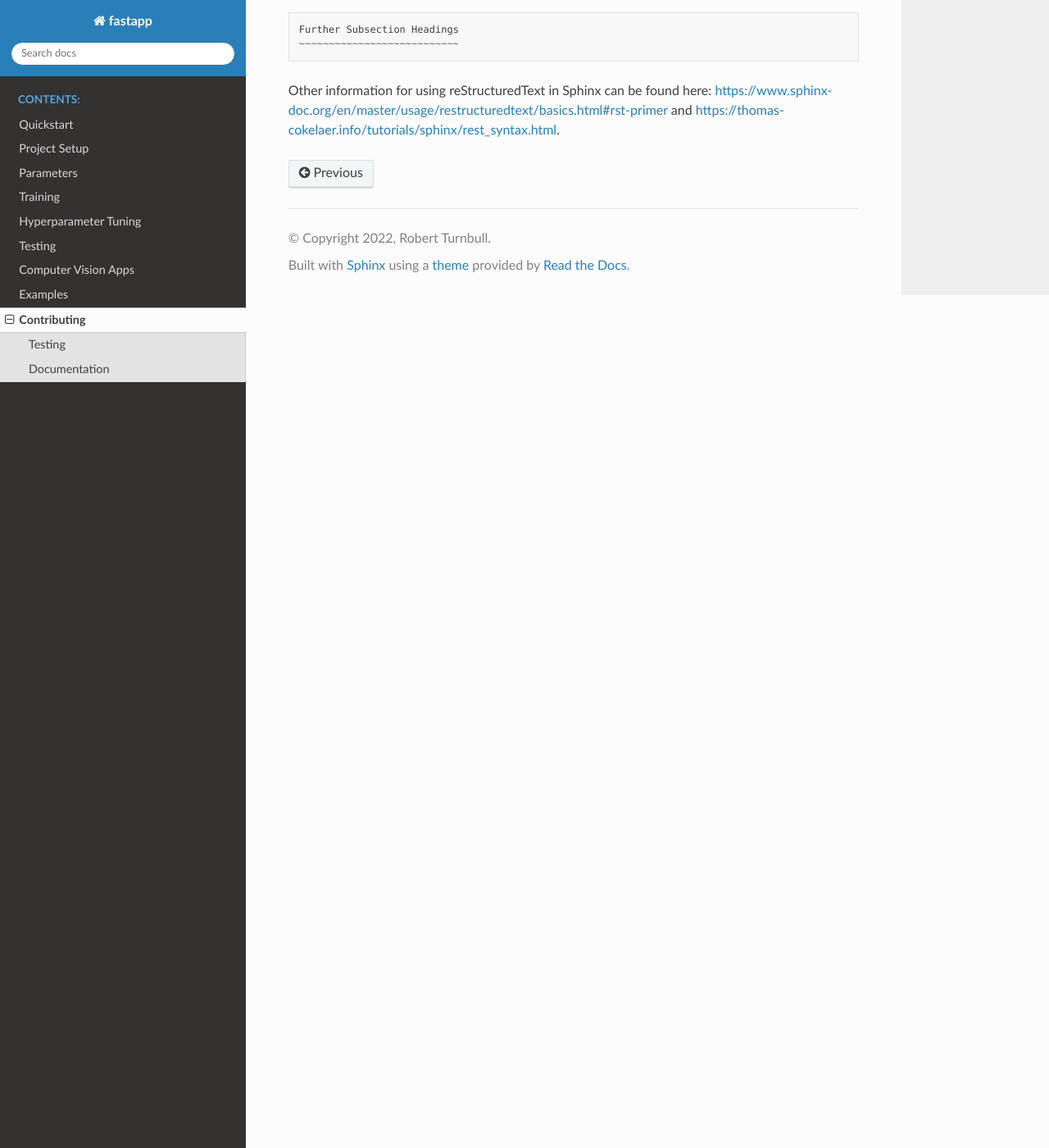
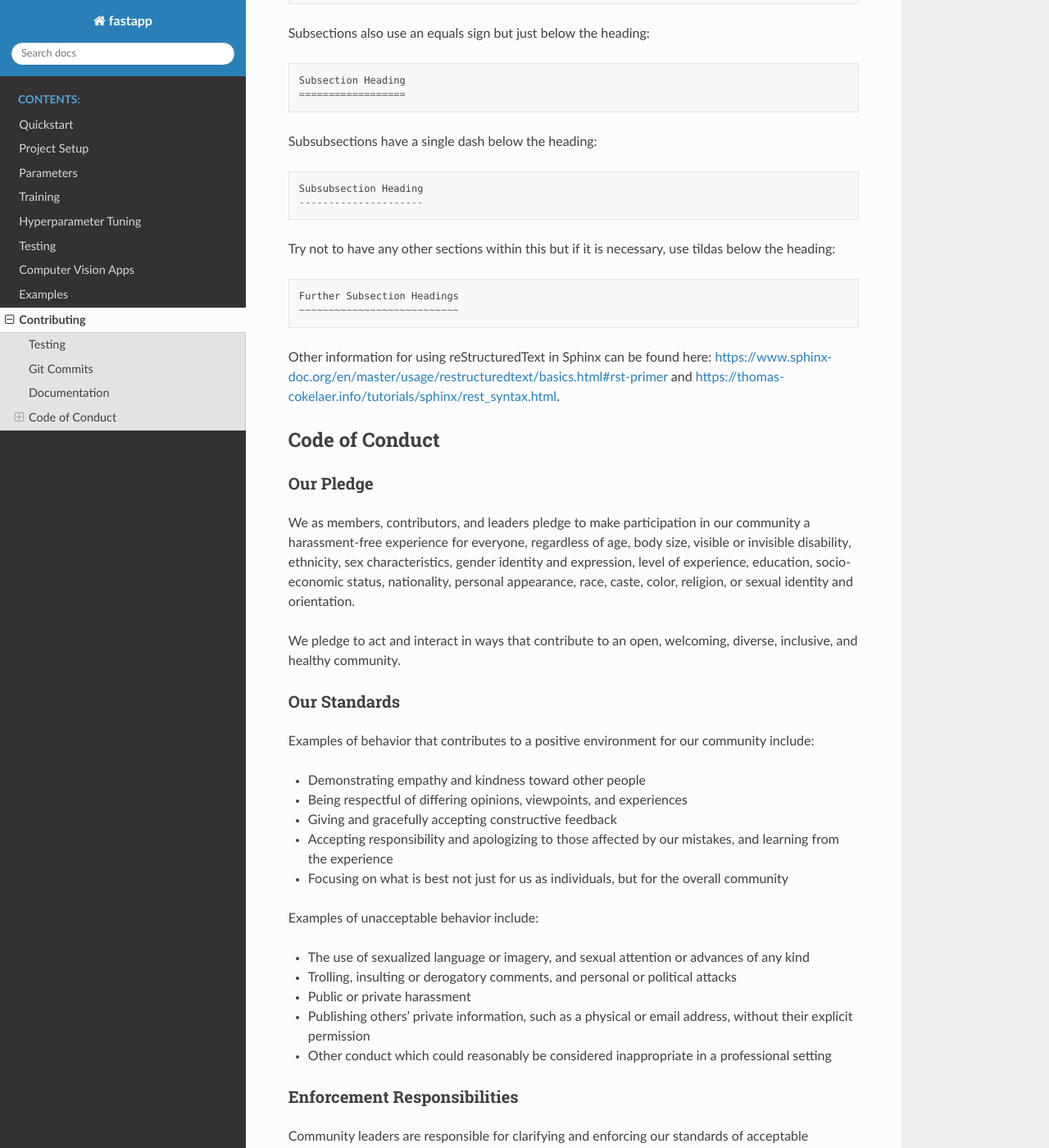
Before and after one commit to rbturnbull/fastapp, a Sphinx documentation site: the page built from docs/contributing.rst, in a window 1280 px wide and 1400 px high, scrolled down 1246 px. Shown: the whole window at 82% size. Built offline with Sphinx 7.4.7 and the Read the Docs theme 2.0.0, drawn with Linux system fonts in a browser that asks for light colours; pages that are not in the unit, such as notebooks, are missing from menus; some of the changed text lies outside the part shown.

Commit message:
:abc: adding more info about git3moji convention

```diff
--- a/docs/contributing.rst
+++ b/docs/contributing.rst
@@ -1,23 +1,37 @@
 =======================
 Contributing
 =======================
-
 
 These practices are subject to change based on the decisions of the team.
 
 - Use clear and explicit variable names. The variable names are typically more verbose than those in fastai.
 - Python code should be formatted using black with the settings in pyproject.toml. The maximum line length is 120 characters.
-- Add emojis at the start of git commit messages according to the `git3moji specification <https://robinpokorny.github.io/git3moji/>`_.
 - Contributions should be commited to a new branch and will be merged with main only after tests and documentation are complete.
 
+
 Testing
--------
+==================
 
 - All tests must be passing before merging with the ``main`` branch.
 - Tests are automatically included in the CI/CD pipeline using Github actions.
 
+Git Commits
+===========
+
+We use the `git3moji <https://robinpokorny.github.io/git3moji/>`_ standard for expressive git commit messages.
+Use one of the following five short emojis at the start of your of your git commit messages:
+
+- ``:zap:`` ⚡️ – Features and primary concerns
+- ``:bug:`` 🐛 – Bugs and fixes
+- ``:tv:``  📺 – CI, tooling, and configuration
+- ``:cop:`` 👮 – Tests and linting
+- ``:abc:`` 🔤 – Documentation
+
+As far as possible, please keep your git commits granular and focussed on one thing at a time.
+Please cite an the number of a Github issue if it relates to your commit.
+
 Documentation
--------------
+==================
 
 - Docstrings for Python functions should use the Google docstring convention (https://google.github.io/styleguide/pyguide.html#38-comments-and-docstrings)
 - Citations for dependencies or research used in any rule should be added in bibtex format to ``docs/references.bib``.
@@ -46,3 +60,134 @@
     ~~~~~~~~~~~~~~~~~~~~~~~~~~~
 
 Other information for using reStructuredText in Sphinx can be found here: https://www.sphinx-doc.org/en/master/usage/restructuredtext/basics.html#rst-primer and https://thomas-cokelaer.info/tutorials/sphinx/rest_syntax.html.
+
+
+Code of Conduct
+==================
+
+Our Pledge
+---------------------
+
+We as members, contributors, and leaders pledge to make participation in our
+community a harassment-free experience for everyone, regardless of age, body
+size, visible or invisible disability, ethnicity, sex characteristics, gender
+identity and expression, level of experience, education, socio-economic status,
+nationality, personal appearance, race, caste, color, religion, or sexual
+identity and orientation.
+
+We pledge to act and interact in ways that contribute to an open, welcoming,
+diverse, inclusive, and healthy community.
+
+Our Standards
+---------------------
+
+Examples of behavior that contributes to a positive environment for our
+community include:
+
+* Demonstrating empathy and kindness toward other people
+* Being respectful of differing opinions, viewpoints, and experiences
+* Giving and gracefully accepting constructive feedback
+* Accepting responsibility and apologizing to those affected by our mistakes,
+  and learning from the experience
+* Focusing on what is best not just for us as individuals, but for the overall
+  community
+
+Examples of unacceptable behavior include:
+
+* The use of sexualized language or imagery, and sexual attention or advances of
+  any kind
+* Trolling, insulting or derogatory comments, and personal or political attacks
+* Public or private harassment
+* Publishing others' private information, such as a physical or email address,
+  without their explicit permission
+* Other conduct which could reasonably be considered inappropriate in a
+  professional setting
+
+Enforcement Responsibilities
+----------------------------
+
+Community leaders are responsible for clarifying and enforcing our standards of
+acceptable behavior and will take appropriate and fair corrective action in
+response to any behavior that they deem inappropriate, threatening, offensive,
+or harmful.
+
+Community leaders have the right and responsibility to remove, edit, or reject
+comments, commits, code, wiki edits, issues, and other contributions that are
+not aligned to this Code of Conduct, and will communicate reasons for moderation
+decisions when appropriate.
+
+Scope
+----------------------------
+
+This Code of Conduct applies within all community spaces, and also applies when
+an individual is officially representing the community in public spaces.
+Examples of representing our community include using an official e-mail address,
+posting via an official social media account, or acting as an appointed
+representative at an online or offline event.
+
+Enforcement
+----------------------------
+
+Instances of abusive, harassing, or otherwise unacceptable behavior may be
+reported to the community leaders responsible for enforcement by email.
+All complaints will be reviewed and investigated promptly and fairly.
+
+All community leaders are obligated to respect the privacy and security of the
+reporter of any incident.
+
+Enforcement Guidelines
+----------------------------
+
+Community leaders will follow these Community Impact Guidelines in determining
+the consequences for any action they deem in violation of this Code of Conduct:
+
+1. Correction
+~~~~~~~~~~~~~~~~~~~~~~~~~~~
+
+**Community Impact**: Use of inappropriate language or other behavior deemed
+unprofessional or unwelcome in the community.
+
+**Consequence**: A private, written warning from community leaders, providing
+clarity around the nature of the violation and an explanation of why the
+behavior was inappropriate. A public apology may be requested.
+
+2. Warning
+~~~~~~~~~~~~~~~~~~~~~~~~~~~
+
+**Community Impact**: A violation through a single incident or series of
+actions.
+
+**Consequence**: A warning with consequences for continued behavior. No
+interaction with the people involved, including unsolicited interaction with
+those enforcing the Code of Conduct, for a specified period of time. This
+includes avoiding interactions in community spaces as well as external channels
+like social media. Violating these terms may lead to a temporary or permanent
+ban.
+
+3. Temporary Ban
+~~~~~~~~~~~~~~~~~~~~~~~~~~~
+
+**Community Impact**: A serious violation of community standards, including
+sustained inappropriate behavior.
+
+**Consequence**: A temporary ban from any sort of interaction or public
+communication with the community for a specified period of time. No public or
+private interaction with the people involved, including unsolicited interaction
+with those enforcing the Code of Conduct, is allowed during this period.
+Violating these terms may lead to a permanent ban.
+
+4. Permanent Ban
+~~~~~~~~~~~~~~~~~~~~~~~~~~~
+
+**Community Impact**: Demonstrating a pattern of violation of community
+standards, including sustained inappropriate behavior, harassment of an
+individual, or aggression toward or disparagement of classes of individuals.
+
+**Consequence**: A permanent ban from any sort of public interaction within the
+community.
+
+Attribution
+-----------
+
+This Code of Conduct is adapted from the `Contributor Covenant <https://www.contributor-covenant.org>`_,
+version `2.1 <https://www.contributor-covenant.org/version/2/1/code_of_conduct.html>`_.
```
